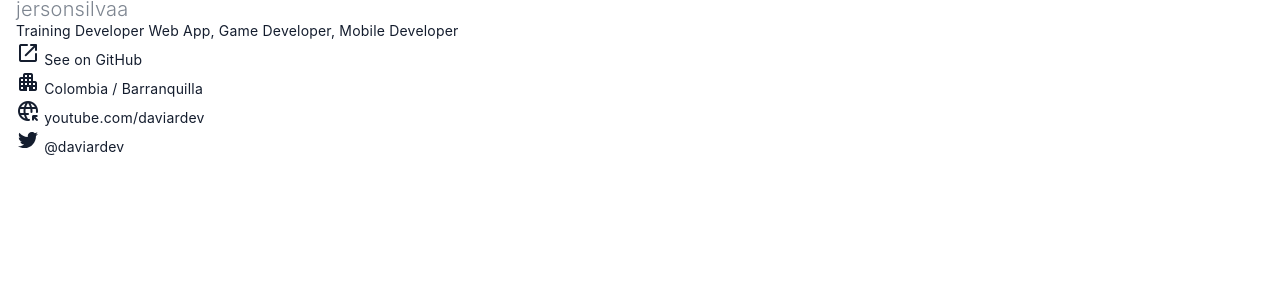
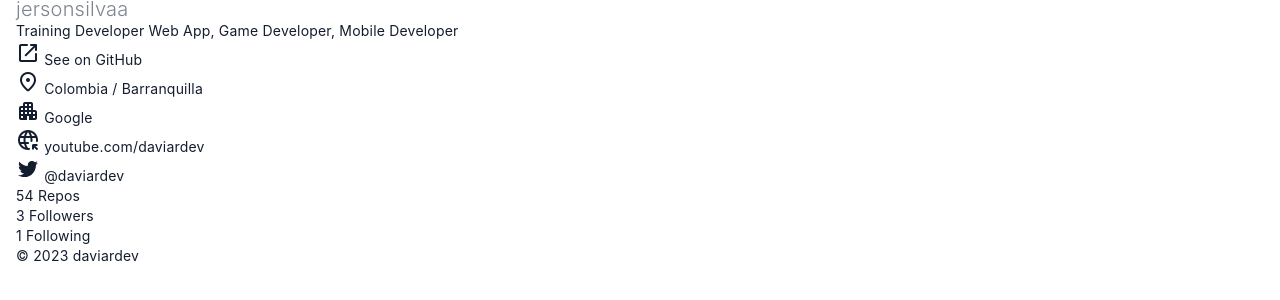
Before and after one commit to daviardev/github-clone, a website built with Vite: page index.html in a window 1280 px wide. Shown: the part 310-610 px from the top of the page. Built offline with nearby package versions, Linux system fonts and the light colour scheme.

Commit message:
Stats and footer

```diff
--- a/index.html
+++ b/index.html
@@ -71,8 +71,12 @@
 
           <ul class="profile-meta">
             <li class="meta-item">
+              <span class="material-symbols-rounded" aria-hidden="true">location_on</span>
+              <span class="meta-text">Colombia / Barranquilla</span>
+            </li>
+            <li class="meta-item">
               <span class="material-symbols-rounded" aria-hidden="true">apartment</span>
-              <span class="meta-text">Colombia / Barranquilla</span>
+              <span class="meta-text">Google</span>
             </li>
             <li class="meta-item">
               <span class="material-symbols-rounded" aria-hidden="true">captive_portal</span>
@@ -87,6 +91,22 @@
               </span>
             </li>
           </ul>
+
+          <ul class="profile-stats">
+            <li class="stats-item">
+              <span class="body">54</span> Repos
+            </li>
+            <li class="stats-item">
+              <span class="body">3</span> Followers
+            </li>
+            <li class="stats-item">
+              <span class="body">1</span> Following
+            </li>
+          </ul>
+
+          <footer class="footer">
+            <p class="copyright">&copy; 2023 daviardev</p>
+          </footer>
         <!--
           <div class="profile-skeleton">
             <div class="skeleton avatar-skeleton"></div>
--- a/style.css
+++ b/style.css
@@ -337,6 +337,10 @@
 
 }
 
+.img-holder {
+    aspect-ratio: var(--width); /* 1:01:02 */
+}
+
 /* Animation skeleton */
 
 @keyframes skeleton-loading {
```
